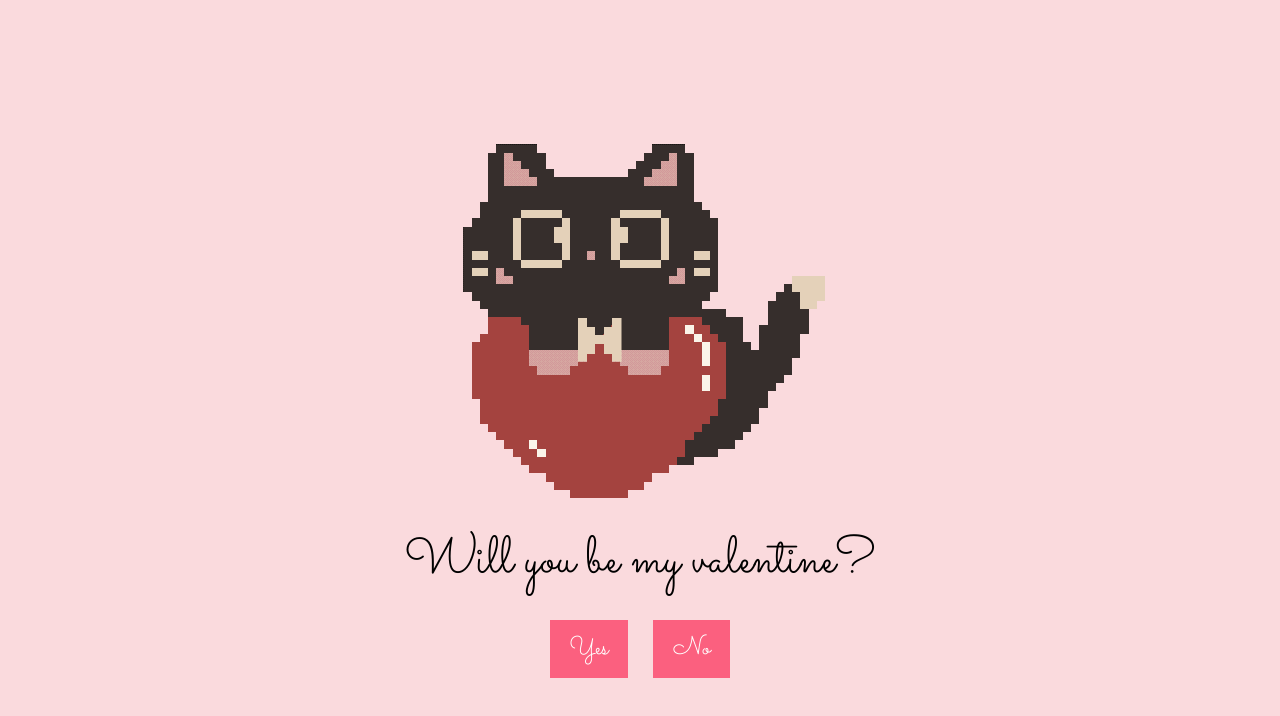
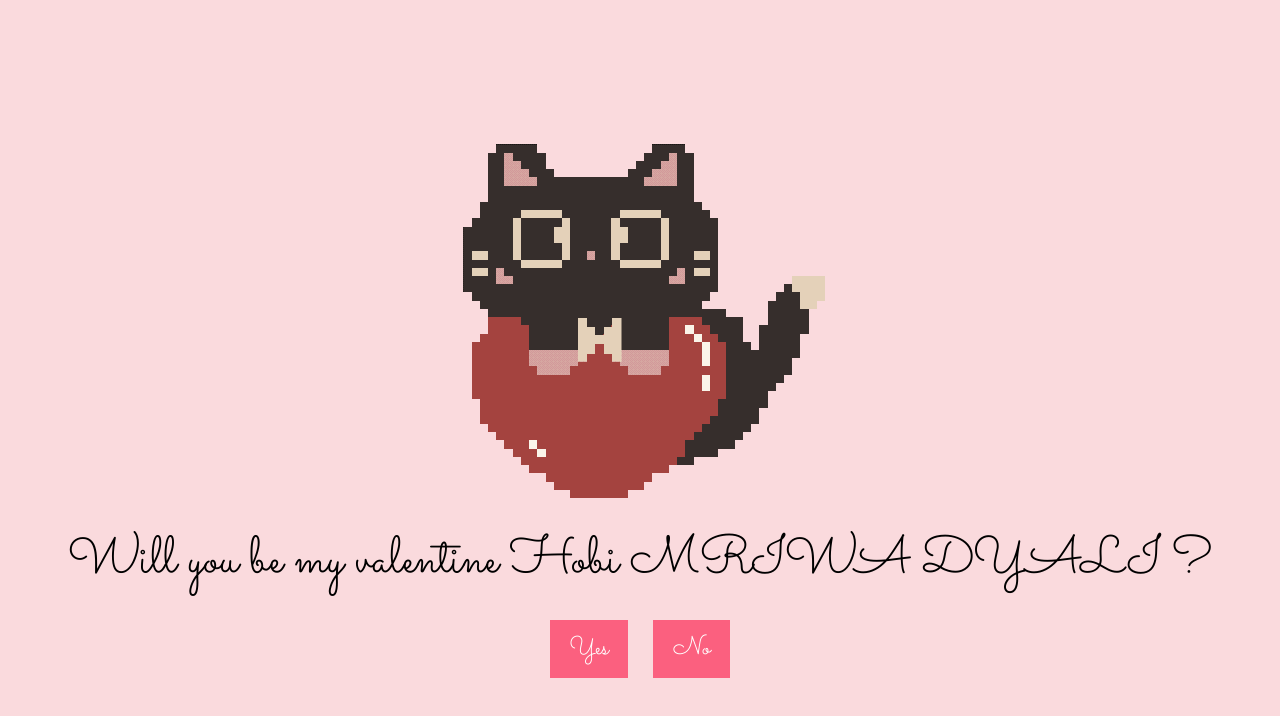
Before and after one commit to mahmoud-bajjou/Valentine2, a plain HTML site: page index.html in a window 1280 px wide. Drawn offline with Linux system fonts and the light colour scheme.

Commit message:
Update index.html

```diff
--- a/index.html
+++ b/index.html
@@ -11,7 +11,7 @@
     <div id="container">
         <div id="image-container"></div> <!-- Container for displaying images -->
         <div id="text-container">
-            <div id="question">Will you be my valentine?</div> <!-- Question -->
+            <div id="question">Will you be my valentine Hobi MRIWA DYALI ?</div> <!-- Question -->
             <div id="options">
                 <button id="yes-button" onclick="selectOption('yes')">Yes</button> <!-- Yes button -->
                 <button id="no-button" onclick="selectOption('no')">No</button> <!-- No button -->
```
